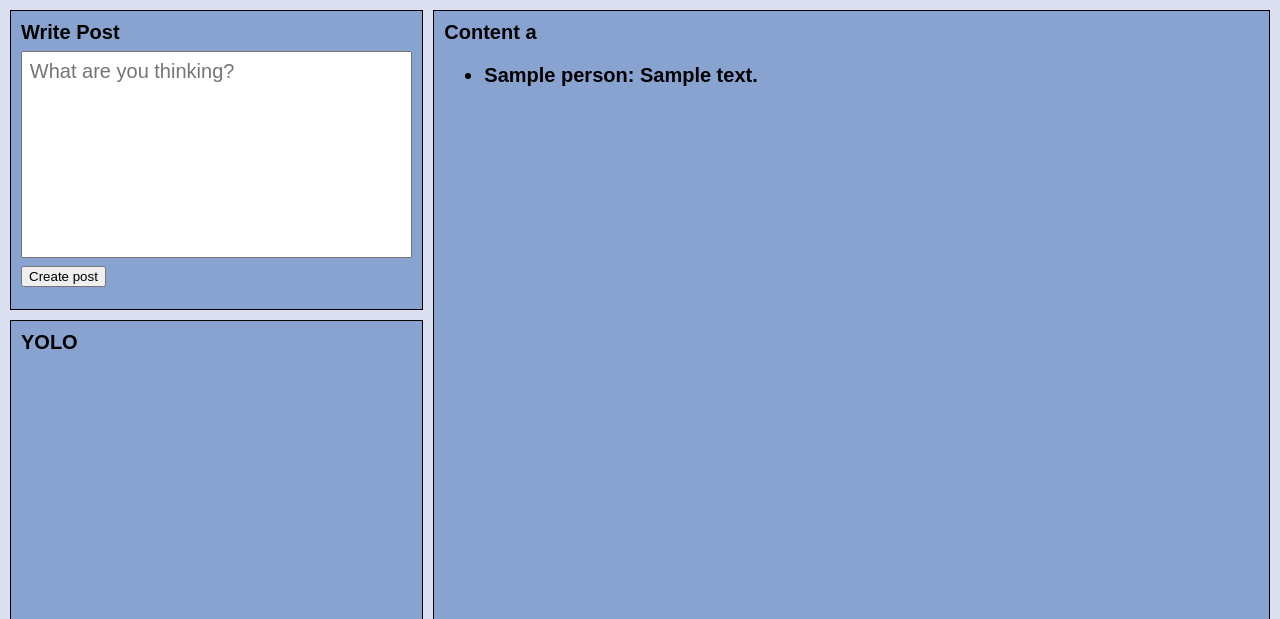
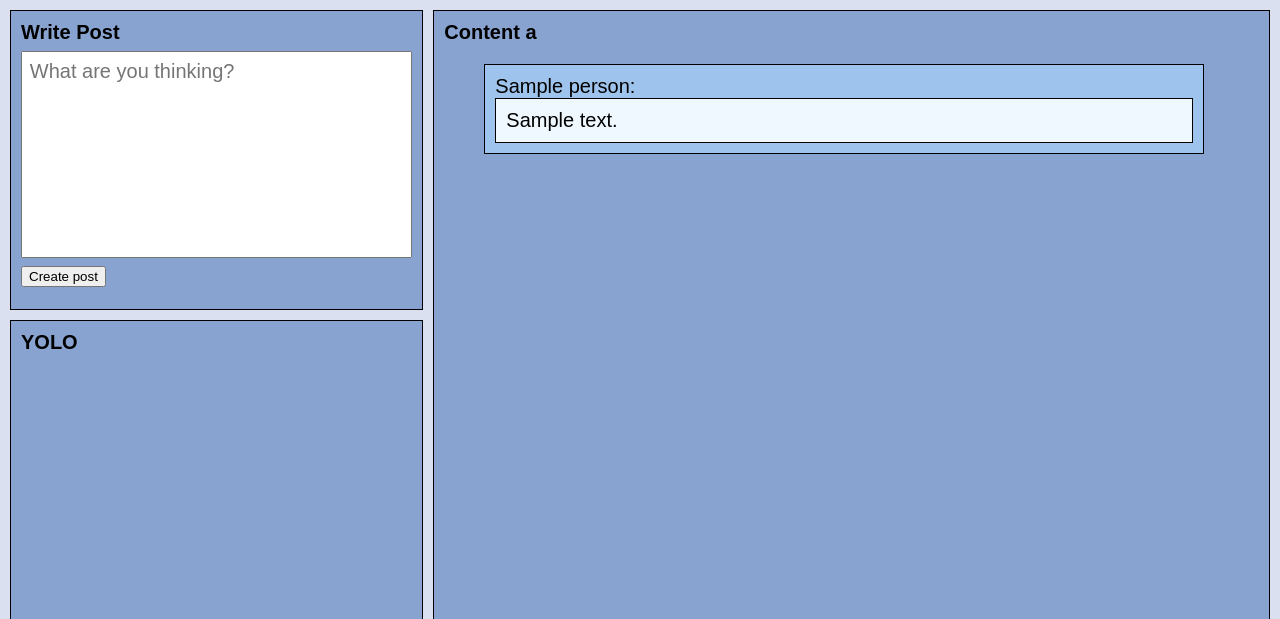
Before and after one commit to lender512/Proyecto-DBP, a Flask app: page /main in a window 1280 px wide. Shown: the part 60-679 px from the top of the page. Run offline with Flask 2, Linux system fonts and the light colour scheme; a user stored in the database is signed in; tables that the repository leaves empty hold one stand-in row (values such as "Sample post").

Commit message:
style in posts

```diff
--- a/Proyecto/app/templates/main.html
+++ b/Proyecto/app/templates/main.html
@@ -79,6 +79,15 @@
                 padding: 2%;
                 box-sizing: border-box;
             }
+
+            .post{
+                font-weight: lighter;
+
+                width: 90%;
+                height: auto;
+
+
+            }
         </style>
     </head>
 
@@ -106,11 +115,18 @@
                         }).then(function(response) {
                             return response.json()
                         }).then(function(jsonResponse){
-                            const listItem = document.createElement("li")
+                            const listItem = document.createElement("div")
+                            listItem.classList.add("post")
+                            listItem.setAttribute("style", "background-color: rgb(158, 195, 236)")
                             //listItem.innerHTML = jsonResponse['comment']
-                            newitem = jsonResponse['name'] + ": " + jsonResponse['comment']
+                            newitem = jsonResponse['name'] + ": "
+                            const content = document.createElement("div")
+                            content.setAttribute("style", "background-color: aliceblue")
+                            content.appendChild(document.createTextNode(jsonResponse['comment']))
+
                             listItem.appendChild(document.createTextNode(newitem));
-                            document.getElementById('postList').appendChild(listItem)
+                            listItem.appendChild(content)
+                            document.getElementById('postList').prepend(listItem)
                         })
                     }
                 </script>
@@ -121,10 +137,14 @@
             <div class="content-large">Content a
 
                 <ul id="postList">
-                    {% for i in data%}
+                    {% for i in data|reverse%}
                         {%for p in persons%}
                             {% if i.id_persona == p.id %}
-                                <li>{{p.name}}: {{i.comment}}</li>
+                                <div class="post" style="background-color: rgb(158, 195, 236);">{{p.name}}:
+                                    <div style="background-color: aliceblue;">
+                                        {{i.comment}}
+                                    </div>
+                                </div>
                             {%endif%}
                         {% endfor %}
                     {% endfor %}
```
